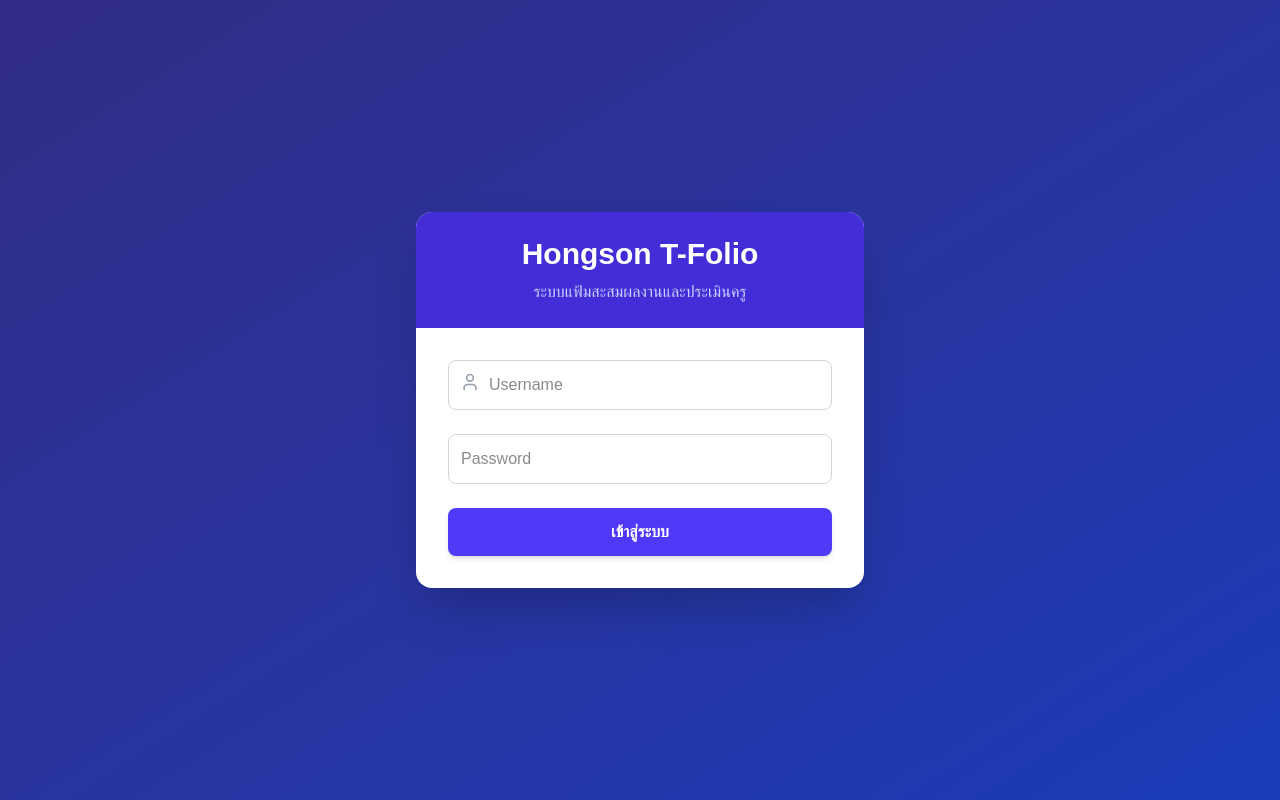
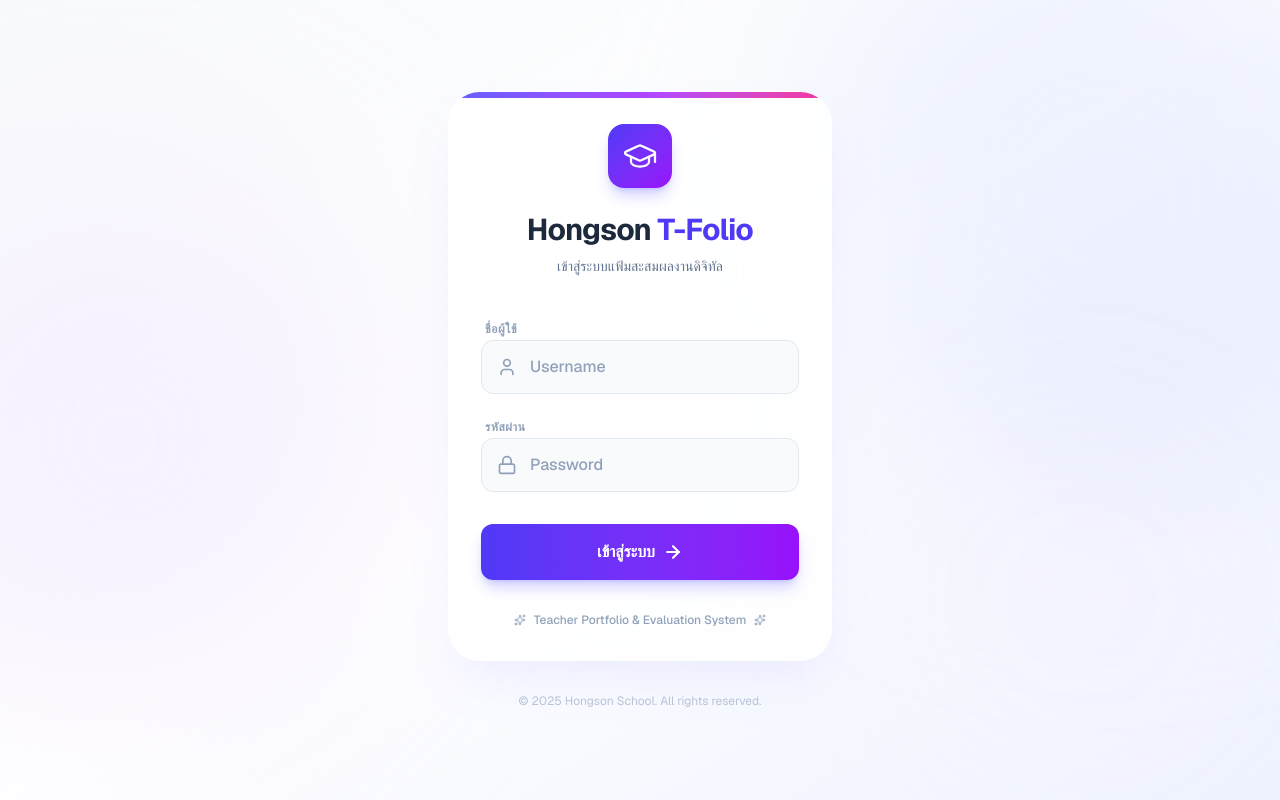
Before and after one commit to coolnut-academy/Hongson-T-Folio, a Next.js app: page /login in a window 1280 px wide. Built offline with nearby package versions, Linux system fonts and the light colour scheme; no server answers; the database is empty.

Commit message:
change design from sonet2

```diff
--- a/app/login/page.tsx
+++ b/app/login/page.tsx
@@ -1,92 +1,182 @@
 'use client';
 
-import { useState, FormEvent, useEffect } from 'react';
+import React, { useState } from 'react';
 import { useRouter } from 'next/navigation';
-import { User } from 'lucide-react';
 import { useAuth } from '@/context/AuthContext';
+import { motion, AnimatePresence } from 'framer-motion';
+import { User, Lock, Loader2, ArrowRight, Sparkles, GraduationCap } from 'lucide-react';
 
 export default function LoginPage() {
   const [username, setUsername] = useState('');
   const [password, setPassword] = useState('');
-  const [loading, setLoading] = useState(false);
   const [error, setError] = useState('');
-  const { signIn, userData } = useAuth();
+  const [isSubmitting, setIsSubmitting] = useState(false);
+  const { signIn } = useAuth();
   const router = useRouter();
 
-  // Redirect if already logged in
-  useEffect(() => {
-    if (userData) {
-      if (userData.role === 'admin' || userData.role === 'director' || userData.role === 'deputy') {
-        router.push('/admin/dashboard');
-      } else {
-        router.push('/dashboard');
-      }
-    }
-  }, [userData, router]);
-
-  const handleSubmit = async (e: FormEvent<HTMLFormElement>) => {
+  const handleSubmit = async (e: React.FormEvent) => {
     e.preventDefault();
     setError('');
-    setLoading(true);
+    setIsSubmitting(true);
 
     try {
       await signIn(username, password);
-      // The redirect will happen via useEffect when userData updates
-    } catch (err: any) {
-      console.error('Login error:', err);
-      const errorMessage = err.message || 'ชื่อผู้ใช้งานหรือรหัสผ่านไม่ถูกต้อง';
-      setError(errorMessage);
-      setLoading(false);
+      // Redirect will be handled by AuthContext or simple push
+      router.push('/dashboard');
+    } catch (err) {
+      setError('ชื่อผู้ใช้หรือรหัสผ่านไม่ถูกต้อง');
+      setIsSubmitting(false);
     }
   };
 
   return (
-    <div className="min-h-screen bg-gradient-to-br from-indigo-900 to-blue-800 flex items-center justify-center p-4">
-      <div className="bg-white rounded-2xl shadow-2xl w-full max-w-md overflow-hidden">
-        <div className="bg-indigo-700 p-6 text-center">
-          <h1 className="text-3xl font-bold text-white">Hongson T-Folio</h1>
-          <p className="text-indigo-200 mt-2">ระบบแฟ้มสะสมผลงานและประเมินครู</p>
+    <div className="min-h-screen w-full flex items-center justify-center bg-gradient-to-br from-slate-50 via-white to-indigo-50 relative overflow-hidden font-sans">
+
+      {/* Animated Background Shapes */}
+      <div className="absolute inset-0 overflow-hidden pointer-events-none">
+        <motion.div
+          animate={{
+            y: [0, -20, 0],
+            rotate: [0, 5, 0],
+            scale: [1, 1.05, 1]
+          }}
+          transition={{ duration: 8, repeat: Infinity, ease: "easeInOut" }}
+          className="absolute -top-[10%] -right-[10%] w-[600px] h-[600px] bg-indigo-200/30 rounded-full blur-[100px]"
+        />
+        <motion.div
+          animate={{
+            y: [0, 30, 0],
+            rotate: [0, -10, 0],
+            scale: [1, 1.1, 1]
+          }}
+          transition={{ duration: 10, repeat: Infinity, ease: "easeInOut", delay: 1 }}
+          className="absolute top-[20%] -left-[10%] w-[500px] h-[500px] bg-purple-200/30 rounded-full blur-[100px]"
+        />
+        <motion.div
+          animate={{
+            scale: [1, 1.2, 1],
+            opacity: [0.2, 0.4, 0.2]
+          }}
+          transition={{ duration: 6, repeat: Infinity, ease: "easeInOut" }}
+          className="absolute bottom-0 right-0 w-[400px] h-[400px] bg-pink-200/20 rounded-full blur-[80px]"
+        />
       </div>
-        <div className="p-8 space-y-6">
+
+      {/* Main Card */}
+      <motion.div
+        initial={{ opacity: 0, scale: 0.95, y: 20 }}
+        animate={{ opacity: 1, scale: 1, y: 0 }}
+        transition={{ duration: 0.6, ease: [0.16, 1, 0.3, 1] }}
+        className="z-10 w-full max-w-md p-6 sm:p-8"
+      >
+        <div className="relative bg-white/80 backdrop-blur-2xl border border-white/60 shadow-2xl shadow-indigo-500/10 rounded-[2rem] p-8 overflow-hidden">
+
+          {/* Top Decor Line */}
+          <div className="absolute top-0 left-0 w-full h-1.5 bg-gradient-to-r from-indigo-500 via-purple-500 to-pink-500" />
+
+          {/* Header */}
+          <div className="text-center space-y-4 mb-10">
+            <motion.div
+              initial={{ scale: 0 }}
+              animate={{ scale: 1 }}
+              transition={{ type: "spring", duration: 0.6, bounce: 0.5 }}
+              className="w-16 h-16 mx-auto bg-gradient-to-br from-indigo-600 to-purple-600 rounded-2xl flex items-center justify-center shadow-lg shadow-indigo-500/30 mb-6"
+            >
+              <GraduationCap className="w-9 h-9 text-white" strokeWidth={1.5} />
+            </motion.div>
+
+            <div>
+              <h1 className="text-3xl font-bold text-slate-800 tracking-tight mb-2">
+                Hongson <span className="text-indigo-600">T-Folio</span>
+              </h1>
+              <p className="text-slate-500 text-sm font-medium">
+                เข้าสู่ระบบแฟ้มสะสมผลงานดิจิทัล
+              </p>
+            </div>
+          </div>
+
+          {/* Login Form */}
           <form onSubmit={handleSubmit} className="space-y-6">
-            <div className="relative">
-              <User className="absolute left-3 top-3 h-5 w-5 text-gray-400" />
+            <div className="space-y-5">
+              <div className="space-y-2">
+                <label className="text-xs font-bold text-slate-400 ml-1 uppercase tracking-wider">ชื่อผู้ใช้</label>
+                <div className="relative group">
+                  <div className="absolute inset-y-0 left-0 pl-4 flex items-center pointer-events-none">
+                    <User className="h-5 w-5 text-slate-400 group-focus-within:text-indigo-500 transition-colors duration-300" />
+                  </div>
                   <input
                     type="text"
                     value={username}
                     onChange={(e) => setUsername(e.target.value)}
-                className="pl-10 w-full p-3 border border-gray-300 rounded-lg focus:ring-2 focus:ring-indigo-500 focus:outline-none"
+                    className="block w-full pl-12 pr-4 py-3.5 bg-slate-50 border border-slate-200 rounded-xl focus:bg-white focus:ring-2 focus:ring-indigo-500/20 focus:border-indigo-500 outline-none transition-all duration-300 text-slate-700 placeholder:text-slate-400 font-medium"
                     placeholder="Username"
                     required
-                disabled={loading}
                   />
                 </div>
-            <div className="relative">
+              </div>
+
+              <div className="space-y-2">
+                <label className="text-xs font-bold text-slate-400 ml-1 uppercase tracking-wider">รหัสผ่าน</label>
+                <div className="relative group">
+                  <div className="absolute inset-y-0 left-0 pl-4 flex items-center pointer-events-none">
+                    <Lock className="h-5 w-5 text-slate-400 group-focus-within:text-indigo-500 transition-colors duration-300" />
+                  </div>
                   <input
                     type="password"
                     value={password}
                     onChange={(e) => setPassword(e.target.value)}
-                className="w-full p-3 border border-gray-300 rounded-lg focus:ring-2 focus:ring-indigo-500 focus:outline-none"
+                    className="block w-full pl-12 pr-4 py-3.5 bg-slate-50 border border-slate-200 rounded-xl focus:bg-white focus:ring-2 focus:ring-indigo-500/20 focus:border-indigo-500 outline-none transition-all duration-300 text-slate-700 placeholder:text-slate-400 font-medium"
                     placeholder="Password"
                     required
-                disabled={loading}
                   />
-            </div>
-            {error && (
-              <div className="text-red-600 text-sm text-center bg-red-50 p-2 rounded">
-                {error}
-              </div>
-            )}
-            <button
-              type="submit"
-              disabled={loading}
-              className="w-full bg-indigo-600 hover:bg-indigo-700 text-white font-bold py-3 rounded-lg shadow-md transition duration-200 disabled:opacity-50 disabled:cursor-not-allowed"
-            >
-              {loading ? 'กำลังเข้าสู่ระบบ...' : 'เข้าสู่ระบบ'}
-            </button>
-          </form>
                 </div>
               </div>
             </div>
+
+            <AnimatePresence>
+              {error && (
+                <motion.div
+                  initial={{ opacity: 0, height: 0, marginTop: 0 }}
+                  animate={{ opacity: 1, height: 'auto', marginTop: 16 }}
+                  exit={{ opacity: 0, height: 0, marginTop: 0 }}
+                  className="overflow-hidden"
+                >
+                  <div className="bg-rose-50 text-rose-600 text-sm py-3 px-4 rounded-xl border border-rose-100 flex items-center gap-2">
+                    <div className="w-1.5 h-1.5 rounded-full bg-rose-500" />
+                    {error}
+                  </div>
+                </motion.div>
+              )}
+            </AnimatePresence>
+
+            <motion.button
+              whileHover={{ scale: 1.01, boxShadow: "0 20px 25px -5px rgb(79 70 229 / 0.3)" }}
+              whileTap={{ scale: 0.98 }}
+              type="submit"
+              disabled={isSubmitting}
+              className="w-full py-4 bg-gradient-to-r from-indigo-600 to-purple-600 hover:from-indigo-700 hover:to-purple-700 text-white rounded-xl font-bold shadow-lg shadow-indigo-500/30 flex items-center justify-center gap-2 transition-all duration-300 disabled:opacity-70 disabled:cursor-not-allowed mt-8"
+            >
+              {isSubmitting ? (
+                <Loader2 className="h-5 w-5 animate-spin" />
+              ) : (
+                <>
+                  เข้าสู่ระบบ <ArrowRight className="h-5 w-5" strokeWidth={2.5} />
+                </>
+              )}
+            </motion.button>
+          </form>
+
+          <div className="mt-8 flex items-center justify-center gap-2 text-slate-400 text-xs font-medium">
+            <Sparkles className="w-3 h-3" />
+            <span>Teacher Portfolio & Evaluation System</span>
+            <Sparkles className="w-3 h-3" />
+          </div>
+        </div>
+
+        <p className="text-center text-slate-400 text-xs mt-8 opacity-60">
+          © 2025 Hongson School. All rights reserved.
+        </p>
+      </motion.div>
+    </div>
   );
 }
```
Lines whose indentation alone changed are shown as unchanged.
